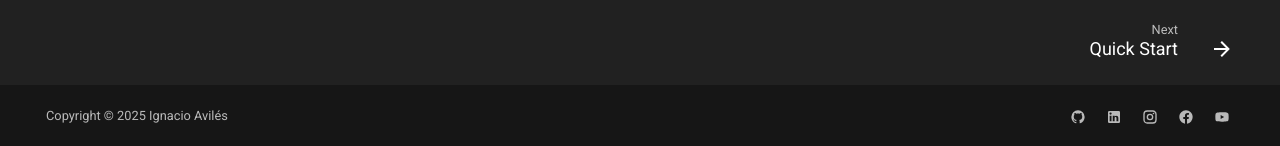
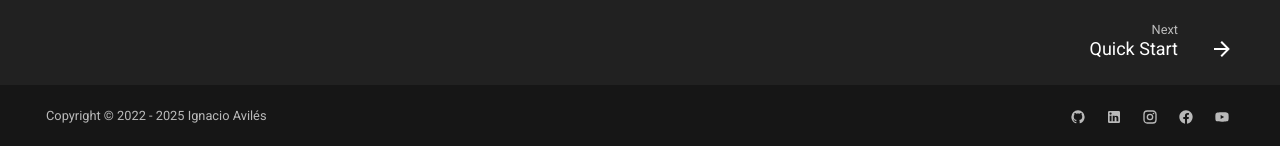
Before and after one commit to avilesxd/code-destroy-aliens, an MkDocs documentation site: the page built from docs/README.md, in a window 1280 px wide and 900 px high, scrolled down 1323 px. Shown: the part 751-897 px from the top of the window. Built offline with MkDocs 1.6.1 and Material for MkDocs 9.7.7, drawn with Linux system fonts in a browser that asks for light colours; comment, search, counter and statistics services are not loaded.

Commit message:
fix: Update the copyright year in mkdocs.yml

```diff
--- a/mkdocs.yml
+++ b/mkdocs.yml
@@ -125,4 +125,4 @@ extra:
     - icon: material/youtube
       link: https://www.youtube.com/channel/UCYPsgamO7XeWOrXriOpJBqw
 
-copyright: Copyright &copy; 2025 Ignacio Avilés
+copyright: Copyright &copy; 2022 - 2025 Ignacio Avilés
```
